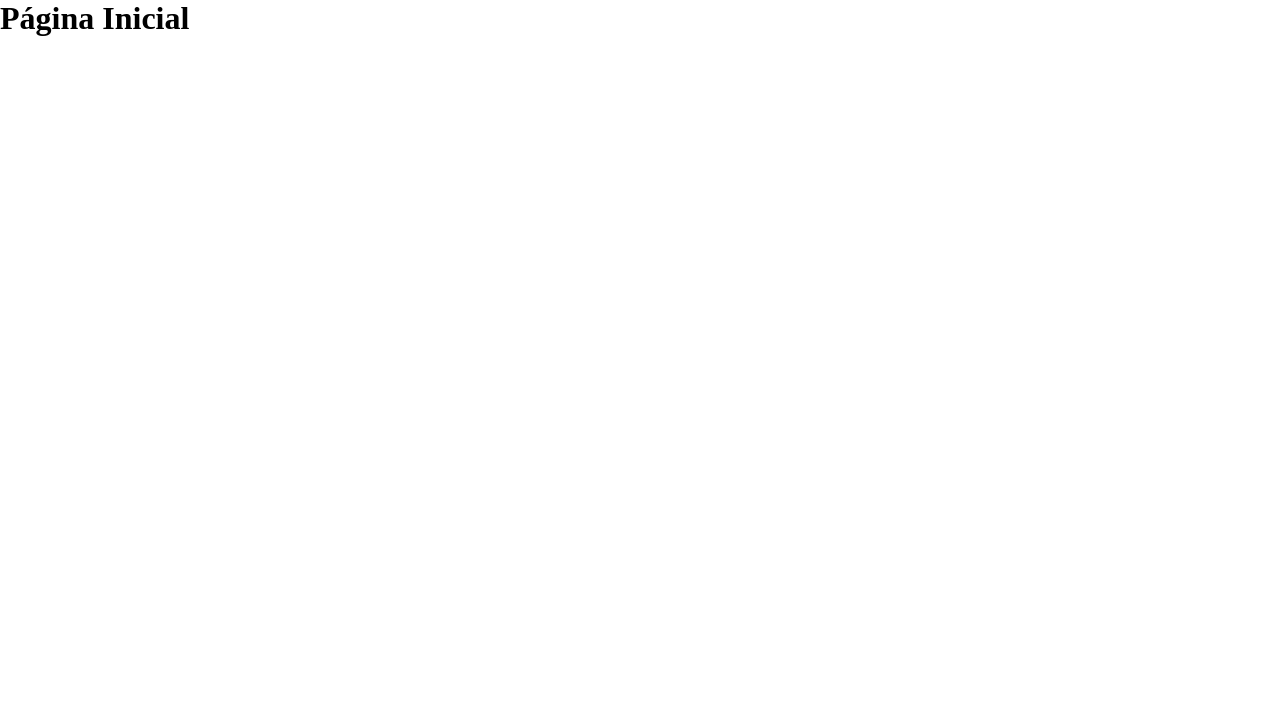
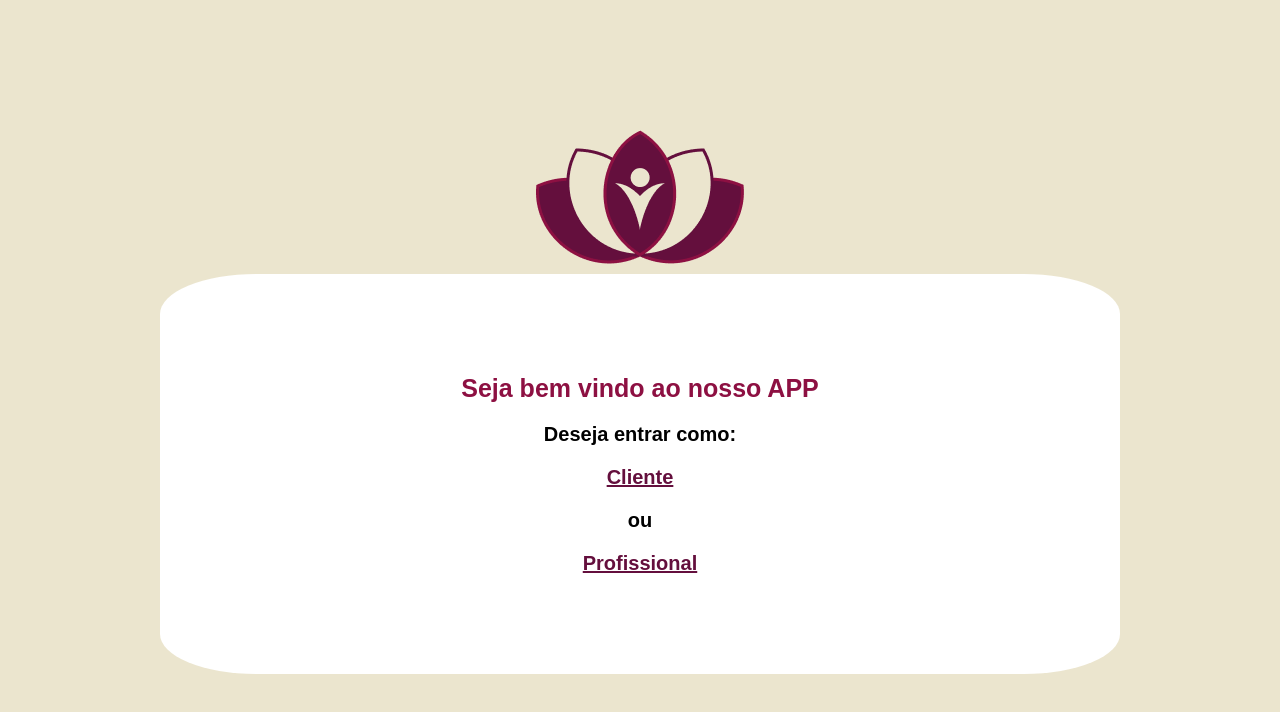
Before and after one commit to RafaelPA13/Nutri2, a React (Vite) app: page / in a window 1280 px wide. Shown: the top 712 px of the page. Built offline with nearby package versions, Linux system fonts and the light colour scheme.

Commit message:
Add files via upload

```diff
--- a/src/App.css
+++ b/src/App.css
@@ -20,3 +20,74 @@
   align-items: center;
   justify-content: center;
 }
+
+img{
+  margin-bottom: 10px;
+}
+
+.bloco{
+  background-color: #fff;
+  padding: 15px;
+  border-radius: 10%;
+  height: 50%;
+  width: 75%;
+  display: flex;
+  flex-direction: column;
+  align-items: center;
+  justify-content: center;
+  gap: 20px;
+}
+
+.bloco h1{
+  font-family: sans-serif;
+  color: #8D1042;
+  font-size: 25px;
+  text-align: center;
+}
+
+.bloco h2{
+  font-family: sans-serif;
+  font-size: 20px;
+  text-align: center;
+}
+
+.bloco a{
+  font-family: 'Italic', sans-serif;
+  font-weight: bold;
+  font-size: 20px;
+  color: #640f3d;
+}
+
+.bloco p{
+  font-size: 20px;
+  font-family: sans-serif;
+  font-weight: bold;
+}
+
+.titulo{
+  position: absolute;
+  top: 20px;
+  background-color: #640F3D;
+  color: #fff;
+  font-size: 25px;
+  padding: 10px;
+  border-radius: 50px;
+  font-family: sans-serif;
+}
+
+.bloco-login{
+  background-color: #fff;
+  padding: 15px;
+  border-radius: 10%;
+  height: 50%;
+  width: 75%;
+  display: flex;
+  flex-direction: column;
+  align-items: center;
+  justify-content: center;
+  gap: 5px;
+}
+
+.bloco-login img{
+  width: 35%;
+}
--- a/src/App.jsx
+++ b/src/App.jsx
@@ -1,5 +1,6 @@
 import { BrowserRouter, Routes, Route } from 'react-router-dom'
 import PagInicial from './Pages/PagInicial'
+import LoginPaciente from './PacientePages/LoginPaciete'
 
 function App(){
   return(
@@ -7,6 +8,7 @@ function App(){
       <BrowserRouter>
         <Routes>
           <Route path='/' element={<PagInicial/>}/>
+          <Route path='/loginpaciente' element={<LoginPaciente/>}/>
         </Routes>
       </BrowserRouter>
     </div>
--- /dev/null
+++ b/src/PacientePages/LoginPaciete.jsx
@@ -0,0 +1,21 @@
+import "../App.css";
+import Logo from '../assets/Logo.png'
+
+function LoginPaciente() {
+  return (
+    <body className="CentroXY">
+        <h1 className="titulo">Paciente</h1>
+        <main className="bloco-login">
+            <img src={Logo} alt="Logo" />
+            <h1>Login</h1>
+            <p className="label">Email:</p>
+            <input type="email" id="email" />
+            <p className="label">Senha:</p>
+            <input type="password" id="senha"/>
+            <h2 className="cadastro">Cadastre-se</h2>
+            <button className="entrar">Entrar</button>
+        </main>
+    </body>
+  );
+}
+export default LoginPaciente;
--- a/src/Pages/PagInicial.jsx
+++ b/src/Pages/PagInicial.jsx
@@ -1,9 +1,17 @@
 import '../App.css'
+import Logo from '../assets/Logo.png'
 
 function PagInicial(){
     return(
-        <body>
-            <h1>Página Inicial</h1>
+        <body className='CentroXY'>
+            <img src={Logo} alt="Logo"/>
+            <main className='bloco'>
+                <h1>Seja bem vindo ao nosso APP</h1>
+                <h2>Deseja entrar como:</h2>
+                <a href="/loginpaciente">Cliente</a>
+                <p>ou</p>
+                <a href="">Profissional</a>
+            </main>
         </body>
     )
 }
```
Also changed, not shown: src/assets/Logo.png (added).
